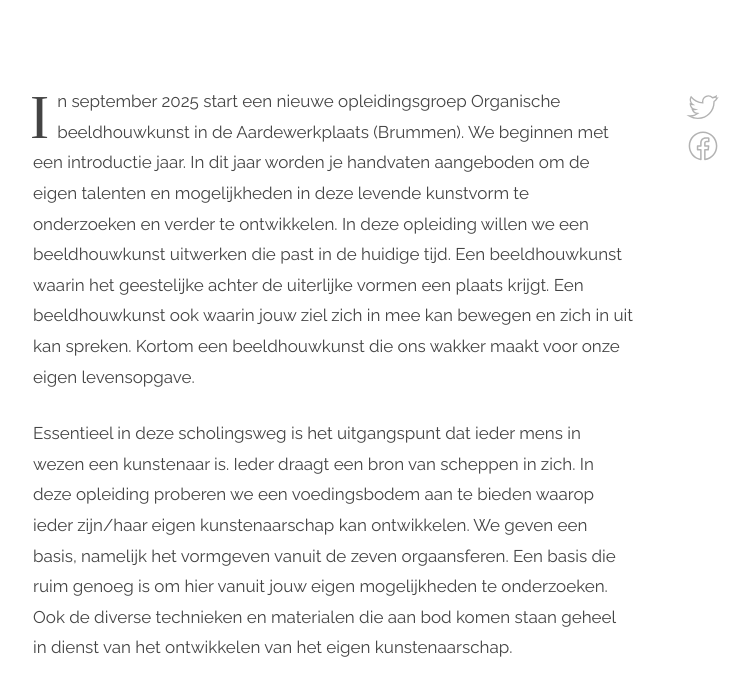
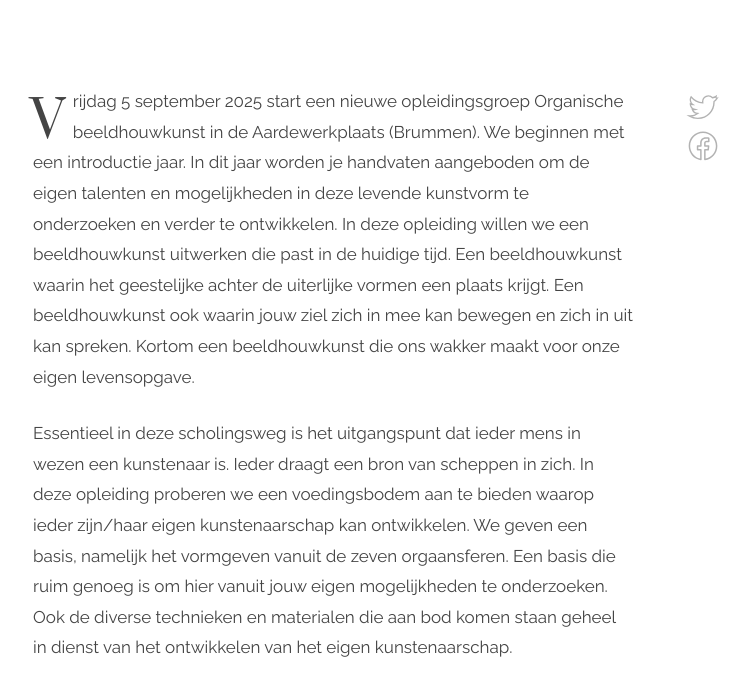
Before and after one commit to feicohajonides2020/feicohajonides2020.github.io, a Jekyll site: the page built from _posts/2019-09-03- Opleiding Organische Beeldhouwkunst.md, in a window 1280 px wide and 900 px high, scrolled down 640 px, cut to the strip 173-869 px from the top of the window. Shown: the whole strip, without its empty margins (307-1056 px from the left). Built offline with Jekyll 4.4.1, drawn with Linux system fonts in a browser that asks for light colours; some of the changed text lies outside the part shown.

Commit message:
Update 2019-09-03- Opleiding Organische Beeldhouwkunst.md

```diff
--- a/_posts/2019-09-03- Opleiding Organische Beeldhouwkunst.md
+++ b/_posts/2019-09-03- Opleiding Organische Beeldhouwkunst.md
@@ -10,7 +10,7 @@ header:
 
 
 
-In september 2025 start een nieuwe opleidingsgroep Organische beeldhouwkunst in de Aardewerkplaats (Brummen). We beginnen met een introductie jaar. In dit jaar worden je handvaten aangeboden om de eigen talenten en mogelijkheden in deze levende kunstvorm te onderzoeken en verder te ontwikkelen. In deze opleiding willen we een beeldhouwkunst uitwerken die past in de huidige tijd. Een beeldhouwkunst waarin het geestelijke achter de uiterlijke vormen een plaats krijgt. Een beeldhouwkunst ook waarin jouw ziel zich in mee kan bewegen en zich in uit kan spreken. Kortom een beeldhouwkunst die ons wakker maakt voor onze eigen levensopgave.
+Vrijdag 5 september 2025 start een nieuwe opleidingsgroep Organische beeldhouwkunst in de Aardewerkplaats (Brummen). We beginnen met een introductie jaar. In dit jaar worden je handvaten aangeboden om de eigen talenten en mogelijkheden in deze levende kunstvorm te onderzoeken en verder te ontwikkelen. In deze opleiding willen we een beeldhouwkunst uitwerken die past in de huidige tijd. Een beeldhouwkunst waarin het geestelijke achter de uiterlijke vormen een plaats krijgt. Een beeldhouwkunst ook waarin jouw ziel zich in mee kan bewegen en zich in uit kan spreken. Kortom een beeldhouwkunst die ons wakker maakt voor onze eigen levensopgave.
 
 Essentieel in deze scholingsweg is het uitgangspunt dat ieder mens in wezen een kunstenaar is. Ieder draagt een bron van scheppen in zich. In deze opleiding proberen we een voedingsbodem aan te bieden waarop ieder zijn/haar eigen kunstenaarschap kan ontwikkelen. We geven een basis, namelijk het vormgeven vanuit de zeven orgaansferen. Een basis die ruim genoeg is om hier vanuit jouw eigen mogelijkheden te onderzoeken. Ook de diverse technieken en materialen die aan bod komen staan geheel in dienst van het ontwikkelen van het eigen kunstenaarschap.
 
@@ -45,7 +45,7 @@ De kosten voor deze opleiding zijn 2600,- euro pp per jaar. (Inclusief beeldend
 
 ## Tijd
 
-Het eerste jaar van de opleiding start in september 2025 en bestaat uit 20 dag-bijeenkomsen. Van september t/m juni iedere maand twee dagen.
+Het eerste jaar van de opleiding start vrijdag 5 september 2025 en bestaat uit 20 dag-bijeenkomsen. Van september t/m juni iedere maand een vrijdag en een zaterdag aansluitend.
 
 Iedere dag begint om 9:00 uur (welkom vanaf 8:45 uur) en eindigt uiterlijk om 16:00 uur.
 
```
